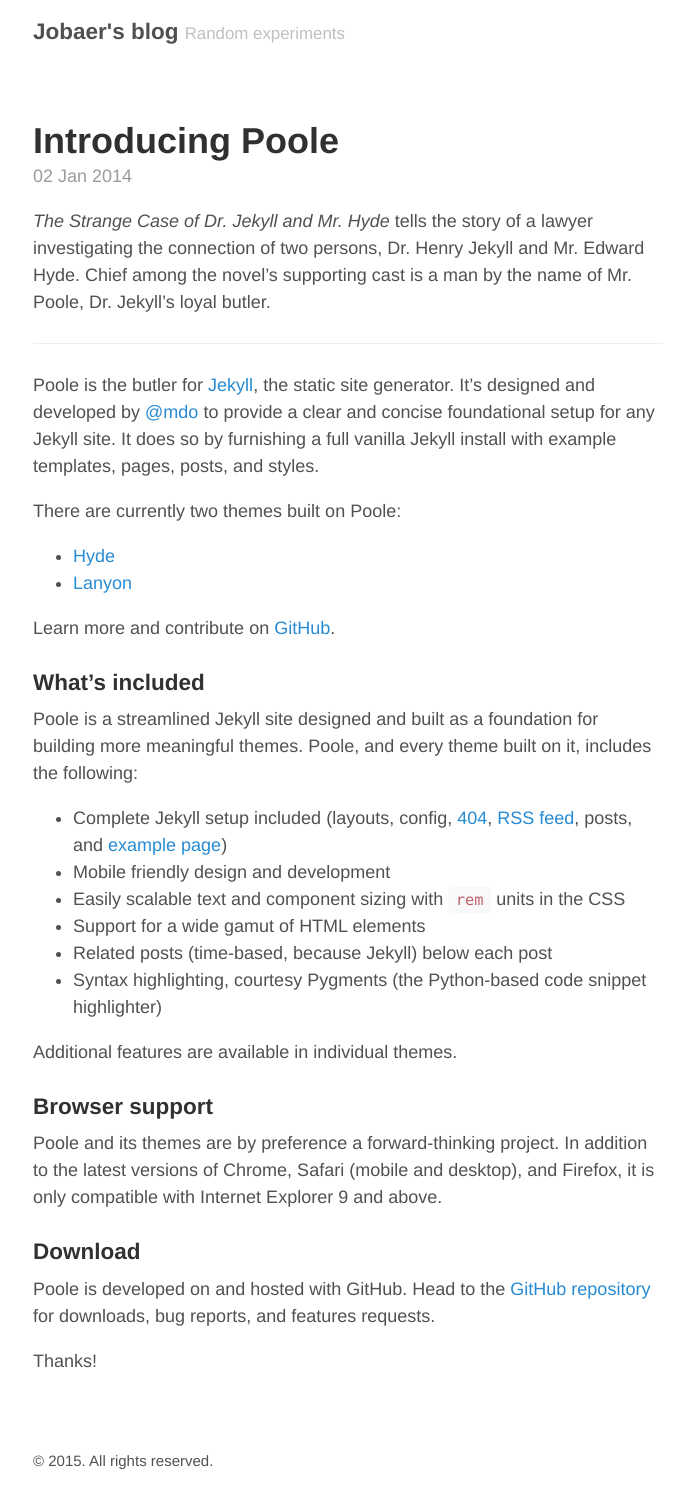
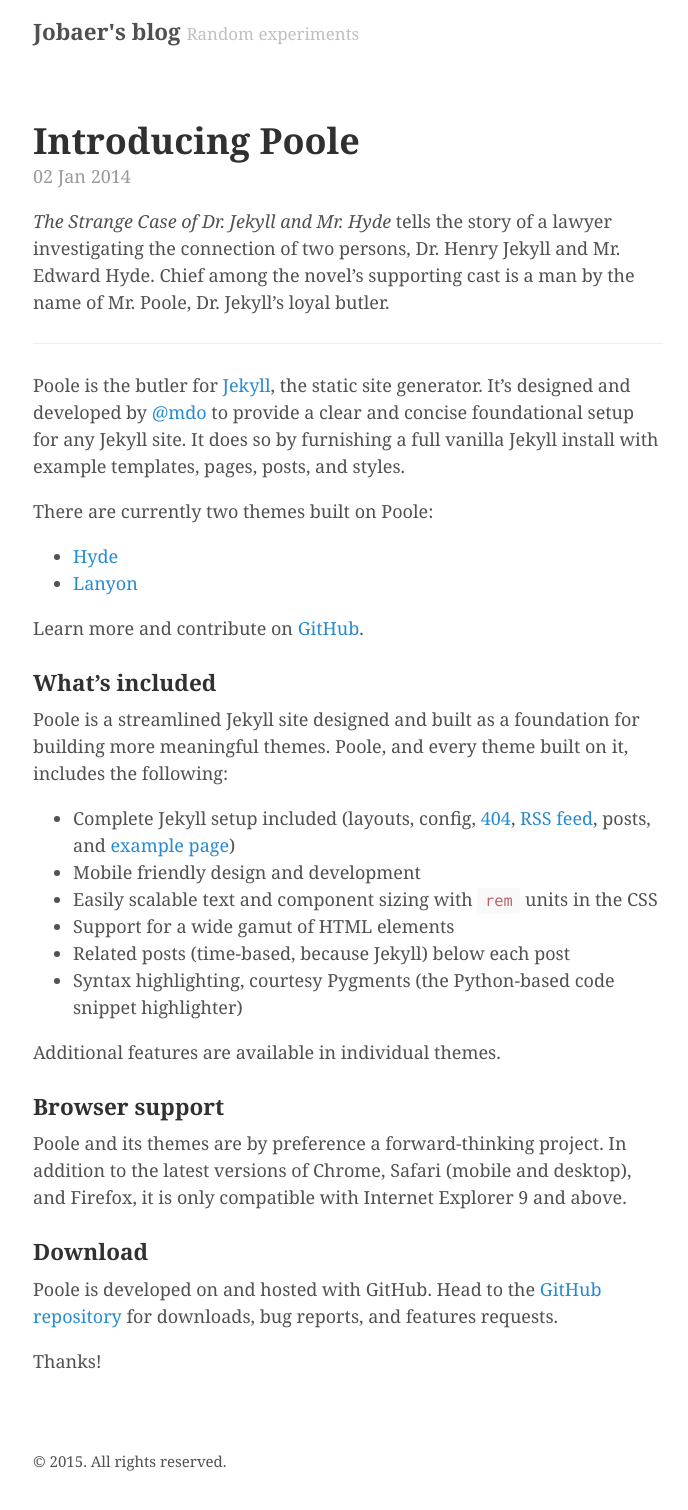
Before and after one commit to JobaerChowdhury/jobaerchowdhury.github.io, a Jekyll site: the page built from index.html, in a window 1280 px wide. Shown: the whole page, without its empty margins (292-980 px from the left). Built offline with Jekyll 4.4.1, drawn with Linux system fonts in a browser that asks for light colours; the list of posts is cut into pages by our own code.

Commit message:
Change global font-face

```diff
--- a/_sass/_base.scss
+++ b/_sass/_base.scss
@@ -15,7 +15,7 @@
 }
 
 html {
-  font-family: "Helvetica Neue", Helvetica, Arial, sans-serif;
+  font-family: Georgia, "Helvetica Neue", Helvetica, Arial, sans-serif;
   font-size: 16px;
   line-height: 1.5;
 
```
